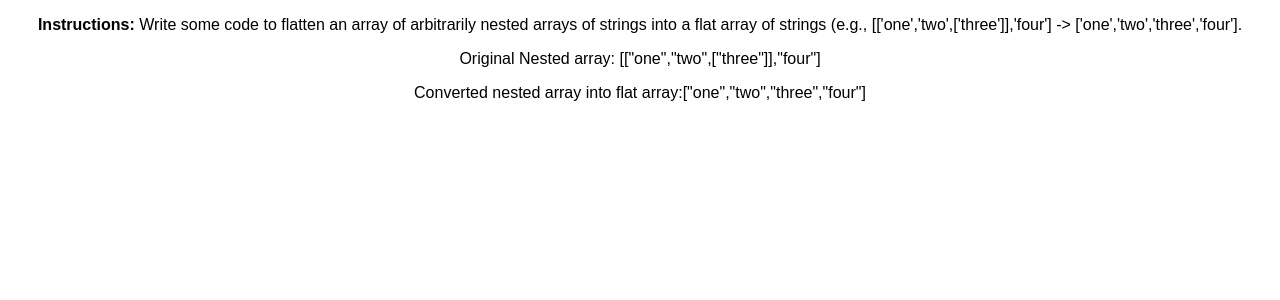
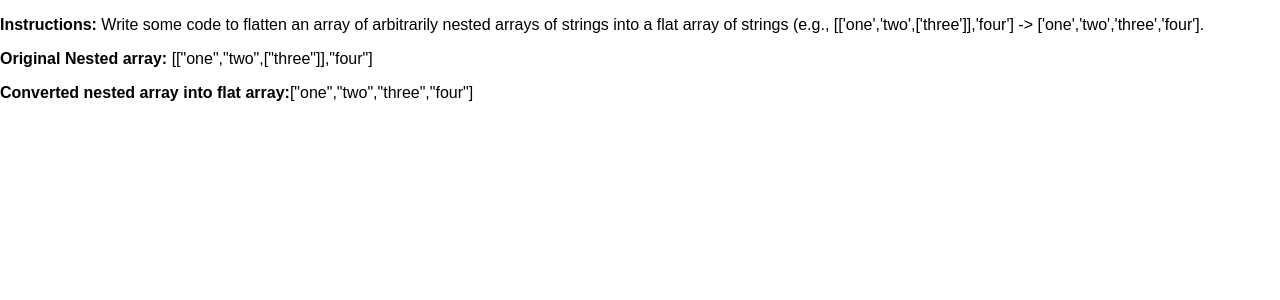
Before and after one commit to adrianmess/Vynyl-code-challenge, a React (Create React App) app: page / in a window 1280 px wide. Shown: the top 300 px of the page. Built offline with nearby package versions, Linux system fonts and the light colour scheme.

Commit message:
adjust text alignment and formatting

```diff
--- a/src/App.js
+++ b/src/App.js
@@ -22,13 +22,15 @@ class App extends Component {
         </p>
 
         <p>
-          Original Nested array:
+          <b>Original Nested array:</b>
           <span id="nestedArray"> {JSON.stringify(nestedArray)} </span>
         </p>
 
         <p>
-          Converted nested array into flat array:
-          <span id="flatArray">{JSON.stringify(RecursiveFlat(nestedArray))}</span>
+          <b>Converted nested array into flat array:</b>
+          <span id="flatArray">
+             {JSON.stringify(RecursiveFlat(nestedArray))}
+          </span>
         </p>
       </div>
     );
--- a/src/index.css
+++ b/src/index.css
@@ -3,3 +3,7 @@ body {
   padding: 0;
   font-family: sans-serif;
 }
+
+.App {
+  text-align: left;
+}
```
